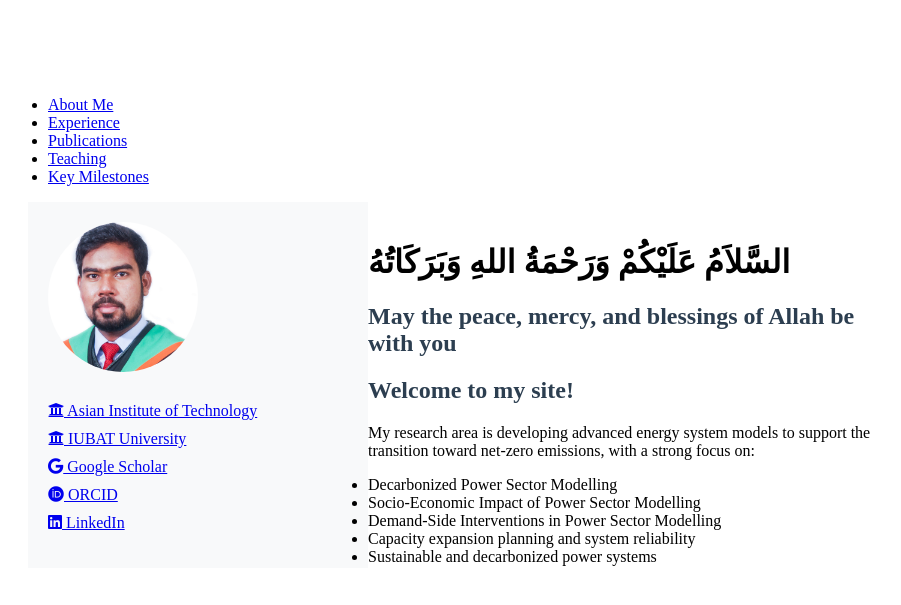
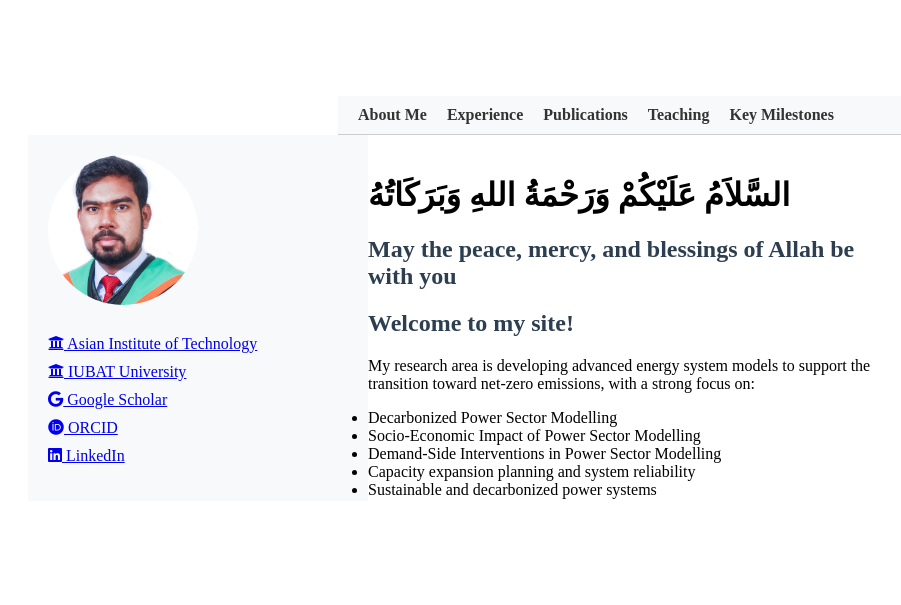
Before and after one commit to FiruzAhamed/firuzahamed.github.io, a Jekyll site: the page built from index.md, in a window 1280 px wide. Shown: the top 605 px of the page, without its empty margins (164-1065 px from the left). Built offline with Jekyll 4.4.1, drawn with Linux system fonts in a browser that asks for light colours.

Commit message:
Update style.css

```diff
--- a/assets/css/style.css
+++ b/assets/css/style.css
@@ -38,3 +38,35 @@ ul {
   list-style-type: disc;
   padding-left: 20px;
 }
+
+
+/* Top Navigation Menu Styles */
+.top-nav {
+  position: relative;
+  margin-left: 310px; /* Adjust if sidebar width changes */
+  background-color: #f8f9fa;
+  padding: 10px 20px;
+  border-bottom: 1px solid #ccc;
+}
+
+.top-nav ul {
+  list-style-type: none;
+  margin: 0;
+  padding: 0;
+  display: flex;
+  gap: 20px;
+}
+
+.top-nav li {
+  display: inline;
+}
+
+.top-nav a {
+  text-decoration: none;
+  color: #333;
+  font-weight: 600;
+}
+
+.top-nav a:hover {
+  color: #007acc;
+}
```
